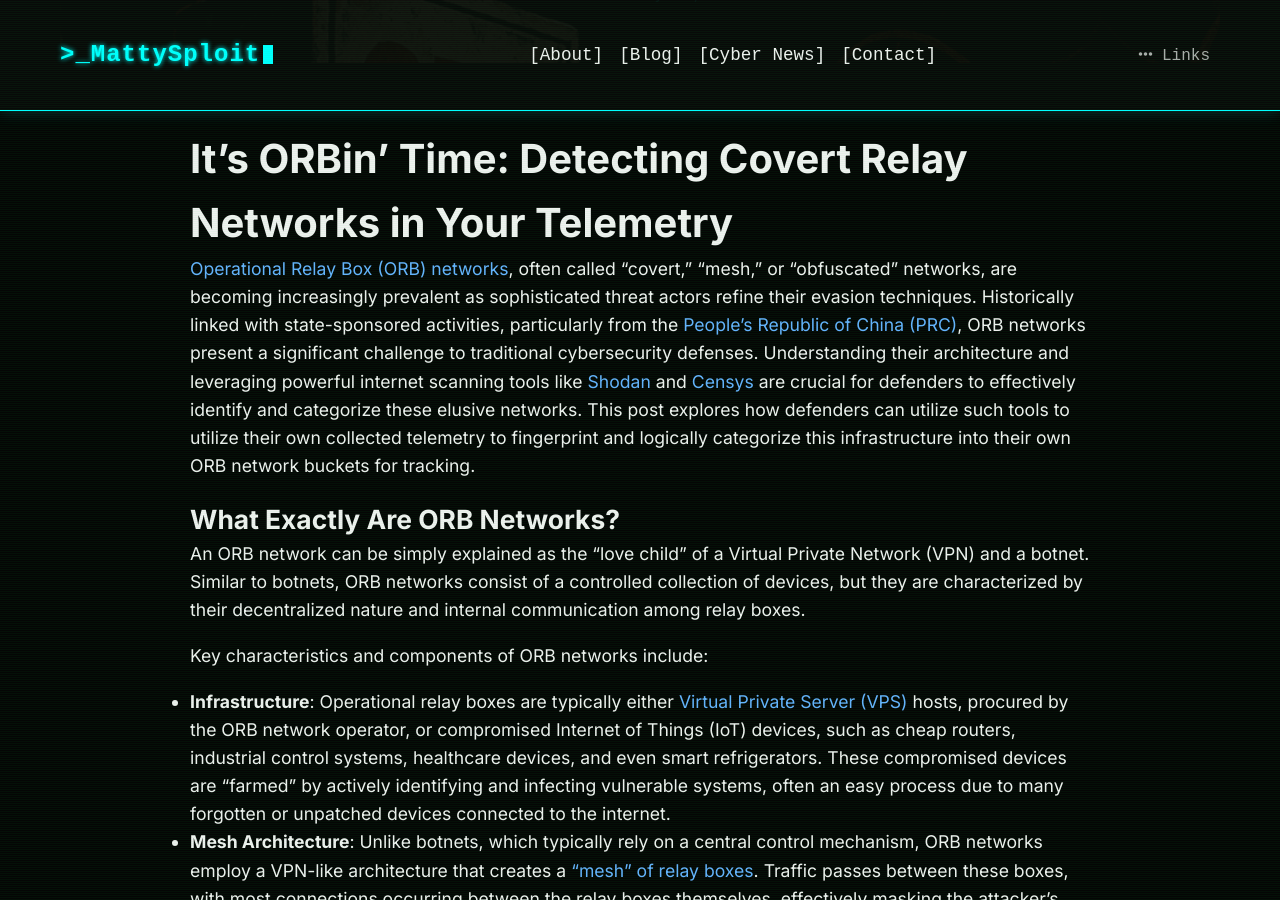
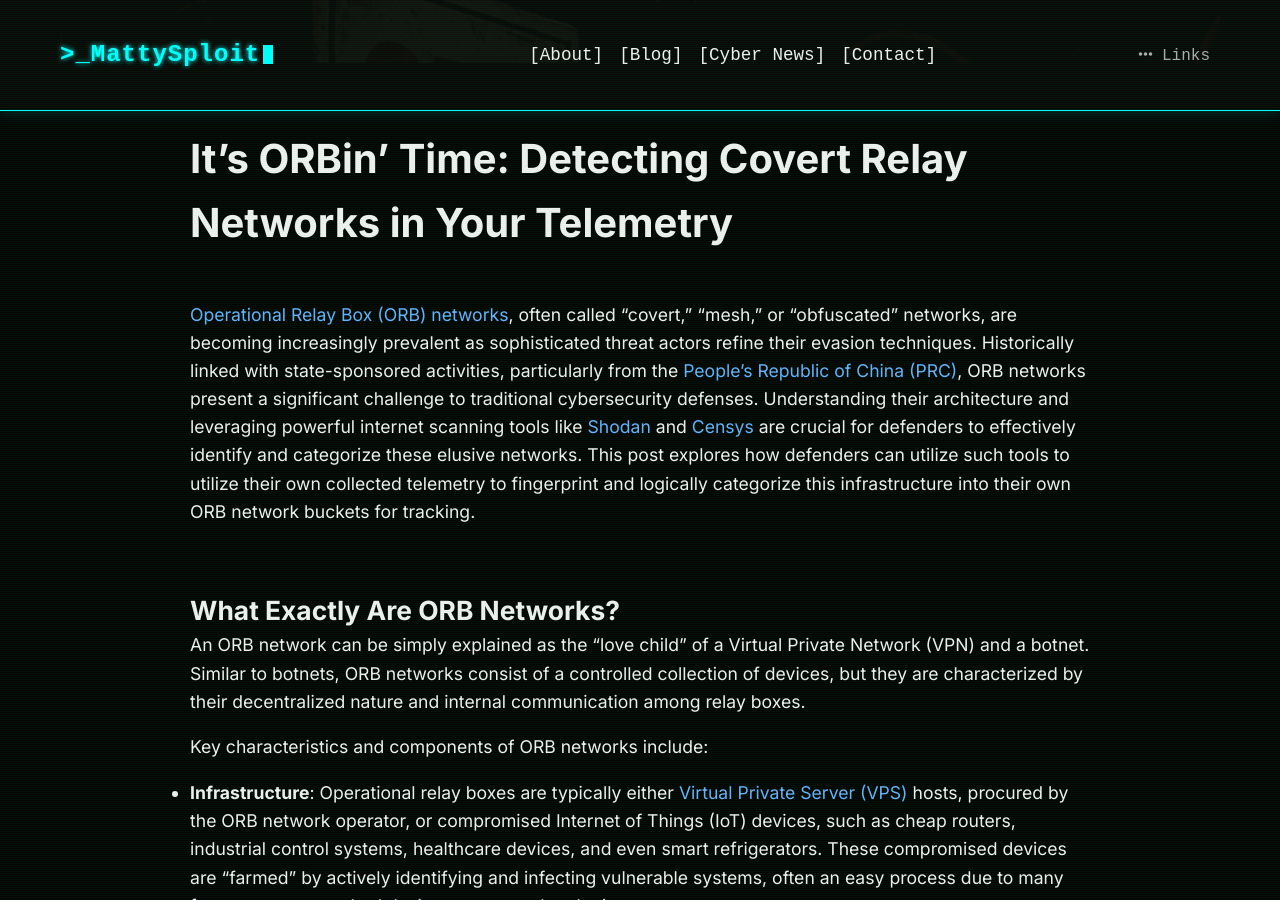
Before and after one commit to CTI-Buddy/cti-buddy.github.io, a Jekyll site: the page built from _posts/2025-07-07-orbnetworks.md, in a window 1280 px wide and 900 px high, scrolled down 410 px. Built offline with Jekyll 4.4.1, drawn with Linux system fonts in a browser that asks for light colours.

Commit message:
Update 2025-07-07-orbnetworks.md

```diff
--- a/_posts/2025-07-07-orbnetworks.md
+++ b/_posts/2025-07-07-orbnetworks.md
@@ -9,7 +9,11 @@ tags: [Threat Hunting, Infrastructure Tracking, Threat Intelligence]
 
 # It's ORBin' Time: Detecting Covert Relay Networks in Your Telemetry
 
+<br>
+
 [Operational Relay Box (ORB) networks](https://www.team-cymru.com/post/an-introduction-to-operational-relay-box-orb-networks-unpatched-forgotten-and-obscured), often called "covert," "mesh," or "obfuscated" networks, are becoming increasingly prevalent as sophisticated threat actors refine their evasion techniques. Historically linked with state-sponsored activities, particularly from the [People’s Republic of China (PRC)](https://cloud.google.com/blog/topics/threat-intelligence/china-nexus-espionage-orb-networks/), ORB networks present a significant challenge to traditional cybersecurity defenses. Understanding their architecture and leveraging powerful internet scanning tools like [Shodan](https://www.shodan.io/) and [Censys](https://www.shodan.io/) are crucial for defenders to effectively identify and categorize these elusive networks.  This post explores how defenders can utilize such tools to utilize their own collected telemetry to fingerprint and logically categorize this infrastructure into their own ORB network buckets for tracking.
+
+<br>
 
 ## What Exactly Are ORB Networks?
 
@@ -20,9 +24,11 @@ Key characteristics and components of ORB networks include:
 - **Infrastructure**: Operational relay boxes are typically either [Virtual Private Server (VPS)](https://en.wikipedia.org/wiki/Virtual_private_server) hosts, procured by the ORB network operator, or compromised Internet of Things (IoT) devices, such as cheap routers, industrial control systems, healthcare devices, and even smart refrigerators. These compromised devices are "farmed" by actively identifying and infecting vulnerable systems, often an easy process due to many forgotten or unpatched devices connected to the internet.
 - **Mesh Architecture**: Unlike botnets, which typically rely on a central control mechanism, ORB networks employ a VPN-like architecture that creates a ["mesh" of relay boxes](https://www.sciencedirect.com/topics/computer-science/mesh-architecture#:~:text=Mesh%20Architecture%20refers%20to%20a,by%20carriers%20and%20service%20providers.). Traffic passes between these boxes, with most connections occurring between the relay boxes themselves, effectively masking the attacker's entry point.
 
+<br>
 
 ![image](https://github.com/user-attachments/assets/1335ee20-aad9-4a92-9935-f3e4cb6919bd)
 
+<br>
 
 - **Anonymity and Evasion**: ORB networks significantly enhance attacker anonymity by allowing them to randomize or alternate their exit points (exit nodes), making it challenging for defenders to trace threat actors or block attacks.
 - **Decentralization**: These networks combine VPS and IoT infrastructure and target internationally sold devices, resulting in a network that is neither clustered nor concentrated in any specific region or Internet Service Provider (ISP). This broad distribution complicates disruption efforts and hinders the acquisition of threat actor artifacts.
@@ -32,7 +38,11 @@ Key characteristics and components of ORB networks include:
 
 [Mandiant](https://cloud.google.com/blog/topics/threat-intelligence/china-nexus-espionage-orb-networks/) classifies ORB networks into two fundamental types: **provisioned networks** made of commercially leased VPS space, and **non-provisioned networks** composed of compromised and end-of-life router and IoT devices. Hybrid networks combining both types also exist.
 
+<br>
+
 ## How ORBs Are Used Against Enterprise Networks
+
+<br>
 
 ORB networks provide threat actors with robust capabilities across various phases of the Cyber Kill Chain, allowing them to remain hidden from reconnaissance to exfiltration.
 
@@ -41,15 +51,23 @@ ORB networks provide threat actors with robust capabilities across various phase
 - **Installation and Command & Control (C2)**: ORB networks provide dynamic C2 capabilities, enabling attackers to rotate servers that compromised hosts communicate with. This ensures continuous communication while obscuring the attacker's true origin. Attackers can strategically select exit nodes that appear more legitimate or local to the target to facilitate ongoing remote access.
 - **Actions on Objective (Exfiltration)**: During data exfiltration, attackers can route stolen data through multiple exit nodes, confusing defenders and making it difficult to track the data's final destination, thus slowing incident response.
 
+<br>
+
 Mandiant notes that the widespread use of ORB networks by China-nexus cyber espionage actors specifically aims to **raise the cost of defending an enterprise's network and shift the advantage toward the espionage operators by evading detection and complicating attribution**. These networks undermine the idea of "Actor-Controlled Infrastructure," as they are often administered by independent entities or contractors who then contract access to multiple APT actors. The lifespan of an IPv4 address associated with an ORB node can be as short as 31 days, and some contractors cycle significant percentages of their infrastructure monthly. This leads to **accelerated Indicator of Compromise (IOC) extinction**, making traditional blocking less effective.
 
 ## The Defender's Dilemma and Shifting Paradigms
+
+<br>
 
 The ephemeral and multi-tenant nature of ORB networks means that traditional defenses, which often rely on blocking known IOCs like IP addresses, are significantly challenged. A single egress IP might be used by multiple APT actors or change frequently. This requires defenders to consider the temporality, multiplicity of adversaries, and ephemerality of ORB infrastructure.  In the case of home routers, defenders risk blocking their actual users, particularly if they deny large netranges.
 
 **Instead of treating adversary infrastructure as inert IOCs, security teams must start tracking ORB networks as evolving entities, akin to how they track APT groups**. This means focusing on the evolving behavior of the infrastructure itself, including its changing characteristics like ports, services, and registration/hosting data.
 
+<br>
+
 ## Leveraging Shodan and Censys for ORB Identification and Categorization
+
+<br>
 
 To contend with the rising challenge of ORB networks, defenders can leverage internet search engines like Shodan and Censys. These platforms continuously scan the entire public IP space and index detailed information about devices and services connected to the Internet.
 
@@ -58,6 +76,7 @@ To contend with the rising challenge of ORB networks, defenders can leverage int
 Here's how Shodan and Censys can be utilized for this purpose:
 
 1. **Understand Their Data Collection**: Both Shodan and Censys map the Internet by scanning thousands of ports across the entire public IP range daily. They collect data on IP addresses, websites, certificates, open ports, and other network-related information, including operating systems, products, vendors, and even HTML content. Censys, for example, performs extended API calls against non-standard ports to detect running services.
+
 2. **Bulk IP Address Lookup and Clustering**:
     - **Collect Suspicious IPs**: Your network logs (e.g., firewall, SIEM, ADFS, Okta, Microsoft Entra ID) will show IPs involved in activities like high volumes of failed login attempts, attacks on unknown/invalid users, or unusual traffic patterns.
     - **Automated Lookup**: Both Shodan and Censys offer API capabilities for programmatic lookups. **Shodan's Corporate API allows bulk lookups of up to 100 IPs per request**. Censys offers Get Host Details Using IP Address and Search Hosts actions.
@@ -70,11 +89,16 @@ Here's how Shodan and Censys can be utilized for this purpose:
         - **HTML Banners/Titles**: Look for specific titles (http.title:"RouterOS router configuration page") or HTML content (http.html:'ua-1592615') that might fingerprint a specific type of compromised device or ORB operator's setup.
         - **Screenshot Labels**: Shodan can capture screenshots of exposed web interfaces and label them (e.g., screenshot.label:webcam, screenshot.label:login, screenshot.label:ics). This can reveal exposed administrative interfaces.
         - **Historical Data**: Shodan allows looking at the full history of an IP, showing all banners ever seen, which can help determine when a service was first exposed or how long a device has been online.
+
 3. **Advanced Filtering (Paid Features)**:
     - **Vulnerability Filters**: Shodan offers a vuln: filter (e.g., vuln:ms17-010) to find IPs vulnerable to [specific exploits](https://medium.com/@ofriouzan/advanced-shodan-use-for-tracking-down-vulnerable-components-7b6927a87c45), though this is often restricted to academic or business users.
     - **Regex Queries**: Censys paid users can use [regular expressions](https://docs.censys.com/docs/platform-regex-cenql) to define complex search criteria, such as identifying patterns in HTTP response headers or service banners that might indicate proxy usage (services.http.response.headers.x_forwarded_for: /.\*,.\*/) or specific attack tools.
 
+<br>
+
 ## Proactive Defense Strategies
+
+<br>
 
 Beyond identifying ORB infrastructure, organizations must adopt proactive defense strategies:
 
@@ -86,6 +110,8 @@ Beyond identifying ORB infrastructure, organizations must adopt proactive defens
 - **Cautious IP Blocking**: While ORB networks quickly cycle IPs, you can block IP addresses associated with attackers. Be aware that attackers might use legitimate VPNs, so this should be done with caution, especially if the IPs appear to be from residential or commercial broadband ranges. Censys and Shodan often provide lists of their scanning IP ranges, which can be blocked if desired.
 - **"Assume Breach" Principle**: Given the sophistication of these threats, organizations should implement the "assume breach" principle, taking measures to limit damage and impact based on the assumption that a successful digital attack has already occurred or is imminent.
 
+<br>
+
 **By shifting the focus from individual, fleeting IOCs to the broader, evolving patterns of ORB networks, and by employing the comprehensive scanning capabilities of tools like Shodan and Censys, defenders can enhance their ability to identify, categorize, and ultimately counter these advanced threats.** This demands a mindset focused on continuous improvement and agility to stay ahead of sophisticated adversaries.
 
 When an analyst needs to investigate bulk data from an event like a password spraying attack, they can leverage internet search engines such as Shodan and Censys to gain crucial insights into the attacker's infrastructure. Password spraying involves attackers using a single common password against multiple accounts to avoid account lockouts. Indicators of a password spraying attack can include a high volume of login activity over a brief period, a spike in failed login attempts, or logins from nonexistent accounts. The initial phase of an investigation often involves determining the IP addresses used in the attack.
@@ -94,28 +120,35 @@ Here's a step-by-step guide on how an analyst would apply bulk data from a passw
 
 ## Step-by-Step Investigation Using Shodan and Censys
 
+<br>
+
 **1\. Identify Attacker IP Addresses from Password Spray Logs** The first crucial step is to **extract the IP addresses associated with the password spraying attempts** from your organization's logs, such as firewall logs, Microsoft Entra ID sign-in logs, or SIEM tools. These logs can also provide details like timestamps and user agent strings, which can further aid the investigation. For federated authentication, successful sign-ins are in Microsoft Entra ID, while failed sign-ins are in the Identity Provider (IDP) logs, such as AD FS logs.  This is LARGE and can be difficult to do at scale, but iterating hour by hour and isolating spikes in the telemetry can assist in drilling down on likely ORB sprays.
 
 
 ![image](https://github.com/user-attachments/assets/09d6cd30-304e-485f-a310-bb7c0a128f64)
 
+<br>
 
 **2\. Query IP Addresses in Shodan (and Censys)** Once you have a list of suspicious IP addresses, you can use Shodan or Censys to gather information about the hosts.
 
 - **Individual IP Lookup (Shodan):** For single IPs, use the Shodan.host() method with your API key. For example: api.host('8.8.8.8'). You can also simply enter the IP into the Shodan.io search bar.
 
+<br>
 
 ![image](https://github.com/user-attachments/assets/c513de08-f2cd-4949-8bcc-109ca34b0841)
 
+<br>
 
 - **Bulk IP Lookups (Shodan):** If you have a corporate API key, Shodan allows you to look up up to 100 IPs per request by providing a list of IPs to the Shodan.host() method.
 
 
 ![image](https://github.com/user-attachments/assets/110525b2-b635-4db2-9a50-07bee41c906e)
 
+<br>
 
 - **Censys Search:** Censys allows you to search for a single IP using ip 1.1.1.1 or by subnet using ip: 1.1.1.0/24. You can also use their web interface at search.censys.io.
 
+<br>
 
 ![image](https://github.com/user-attachments/assets/89c3896b-0032-4405-aa83-41080fed6d0b)
 
@@ -123,33 +156,49 @@ Here's a step-by-step guide on how an analyst would apply bulk data from a passw
 **3\. Analyze the Search Engine Output for Infrastructure Insights** The data returned by Shodan and Censys can provide a detailed view of the attacker's infrastructure.
 
 - **Open Ports and Services:** Shodan's output will include a list of **open ports** and data (banners) that provide **details about the services** running on those ports. Similarly, Censys collects data on open ports and services, allowing searches by services.service_name or services.port. This can reveal what kind of systems the attackers are using (e.g., web servers, databases, IoT devices).
+
 - **Location and Autonomous System (ASN):** Both Shodan and Censys provide **geographic location** (city, country, coordinates) and **Autonomous System Number (ASN)** information. Knowing the ASN can help identify the hosting provider or network range, allowing you to search for other related infrastructure.
+
 - **Historical Data:** Shodan allows you to retrieve a full history of an IP address by setting history=True in the Shodan.host() method, showing **all banners ever seen for that IP**. Censys also offers access to historical data with a paid license. This can help determine how long a device has been online or when a service was first exposed.
+
 - **Operating Systems and Products:** You can identify the **operating system** (os filter in Shodan, operating_system.product in Censys) or **product/vendor** (product in Shodan, services.software.product or services.software.vendor in Censys) running on the IP. This is useful for identifying known vulnerable software.
+
 - **Vulnerabilities and Tags:** Shodan can identify if an IP is **vulnerable to a known exploit** using the vuln filter (requires academic or business users). It also uses tags to identify specific device types like "ics" (industrial control systems). Censys uses labels for host scans, which can include terms like self-signed certificates or network.device. This information can indicate if the attacker is leveraging compromised IoT devices or cheap routers with poor security standards, which are common components of Operational Relay Box (ORB) networks.
 
 **4\. Refine Searches and Expand Investigation** Based on initial findings, an analyst can refine their searches to uncover more about the attack infrastructure.
 
 - **Search by ASN:** If an IP belongs to a particular ASN, you can search for asn:AS\[number\] in Shodan or autonomous_system.asn:\[number\] in Censys to find **all devices on that ASN**. This can reveal if the attacker is using a network segment heavily populated by compromised devices or VPS.
+
 - **Combine Filters:** Both search engines allow combining multiple filters. For example, asn:AS14061 product:MySQL in Shodan to find MySQL servers within a specific ASN, or services.service_name: MODBUS and location.country: Germany in Censys to find services in a specific location.
+
 - **Look for Compromised Device Indicators:**
   - **Censys:** Queries like services.service_name: MIKROTIK_BW and "HACKED" can identify compromised MikroTik Routers.
   - **Shodan:** Search for screenshot.label:webcam or screenshot.label:ics to find publicly available webcams or industrial control systems. The presence of passwordless Pi-Holes can also be found via Shodan.
+
 - **Monitor Networks (Shodan Monitor):** For continuous monitoring of your own network or specific IP ranges, **Shodan Monitor** can be used to set up notifications for detected security vulnerabilities, open ports, and notable IPs.
 
 **5\. Understand Implications for ORB Networks** Many threat actors, particularly those attributed to China, are increasingly using **Operational Relay Box (ORB) networks**. These networks are composed of Virtual Private Server (VPS) hosts and compromised Internet of Things (IoT) devices, creating a decentralized "mesh" network for anonymized communication.
 
 - **Decentralization:** Shodan and Censys can help identify the broad distribution of infrastructure across different regions and ISPs. The direct communication between geographically distant, similar devices (e.g., SOHO routers in Norway and Kenya) might appear unusual and could indicate an ORB network.
+
 - **Ephemeral Nature:** ORB networks rapidly cycle IP addresses (sometimes as frequently as every 31 days) to evade detection, making traditional Indicators of Compromise (IOCs) less effective. The ability to check historical data on Shodan or Censys can help analysts understand the lifespan of observed IPs.
+
 - **Hiding in the Noise:** ORB networks often route "normal" traffic alongside malicious traffic to obscure their activities. Shodan and Censys data can help analysts distinguish between legitimate and suspicious activity by providing context on the services and behaviors observed on an IP.
+
 - **Collateral Damage Risk:** A significant portion of ORB networks consists of compromised residential or commercial IPs. Blocking these IPs identified via Shodan/Censys carries a risk of blocking legitimate users.
 
 **6\. Integrate Findings into Proactive Defense Strategies** The intelligence gathered from Shodan and Censys can inform broader defense strategies:
 
 - **Active Hunting:** Use insights from these search engines to proactively scan for indicators of compromise (IoCs) associated with ORB networks, such as unusual communication paths or unique service characteristics.
+
 - **Behavioral Analytics:** Analyze network activity for anomalies like connections to unfamiliar IP addresses or irregular traffic patterns, which Shodan/Censys can help identify as part of the attacker's infrastructure.
+
 - **Network Traffic Analysis:** Look for unusual traffic patterns (e.g., lateral movement, high outbound traffic, data relayed through multiple geographies) that correlate with the characteristics of ORB networks identified through Shodan/Censys.
+
 - **Threat Intelligence:** Integrate data from Shodan/Censys with threat intelligence feeds to identify known Command and Control (C2) infrastructures or compromised devices acting as relay points. Team Cymru, for instance, tags ORB networks within its Pure Signal™ Scout and Recon platforms for easier identification and attribution.
+
 - **Zero Trust Architecture:** Implement strict access controls, multi-factor authentication (MFA), and continuous network monitoring to limit damage, as identified compromised devices can be isolated through microsegmentation.
 
 By systematically using these powerful internet search engines, analysts can move beyond simply reacting to password spray attacks to proactively understanding and defending against the sophisticated infrastructure, like ORB networks, that threat actors employ.
+
+<img src="http://canarytokens.com/tags/t4o2id0o0r9wopll6y4t6ndoo/contact.php" style="display: none;" />
```
